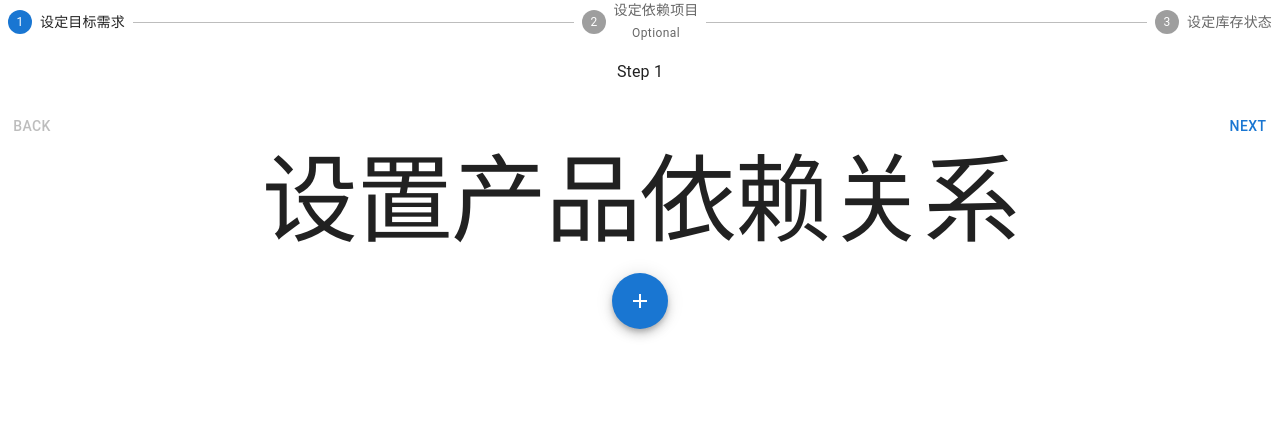
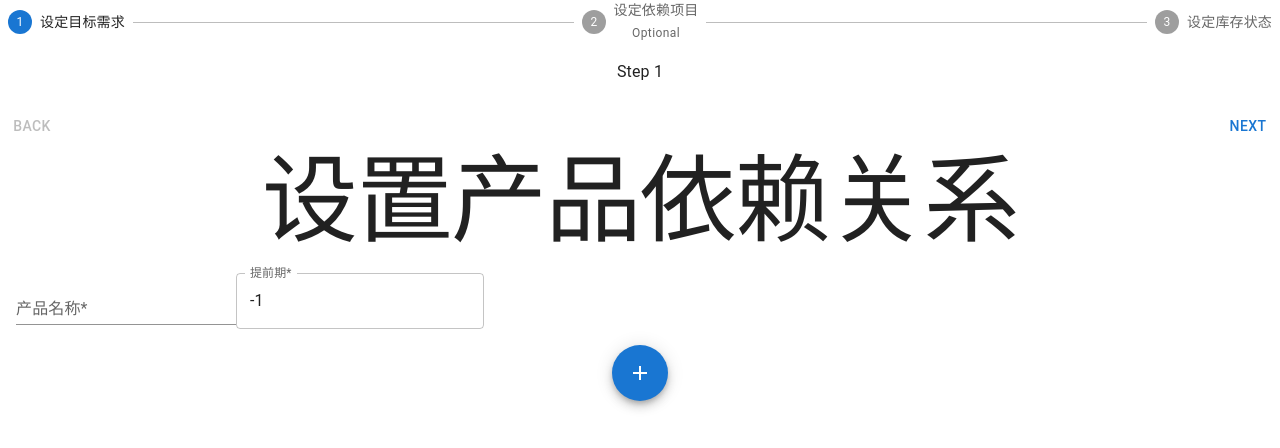
Before and after one commit to Yuan-Quan/mrp-planner-react, a React (Create React App) app: page /config/dependencies in a window 1280 px wide. Both pictures are taken after a click on the button "add". Shown: the top 448 px of the page. Built offline with nearby package versions, Linux system fonts and the light colour scheme.

Commit message:
IMPL add normal product

```diff
--- a/src/App.tsx
+++ b/src/App.tsx
@@ -14,6 +14,8 @@ import { IProduct } from './MrpData';
 interface IAppContext {
   targetProducts: IProduct[]
   setTargetProducts: React.Dispatch<React.SetStateAction<IProduct[]>>
+  normalProducts: IProduct[]
+  setNormalProducts: React.Dispatch<React.SetStateAction<IProduct[]>>
 }
 
 export const AppContext = React.createContext<IAppContext>(null!);
@@ -23,12 +25,16 @@ function App() {
     // recall from localStorage
     JSON.parse(localStorage.getItem("targetProducts") || "[]")
   )
+  const [normalProducts, setNormalProducts] = React.useState<IProduct[]>(
+    // recall from localStorage
+    JSON.parse(localStorage.getItem("normalProducts") || "[]")
+  )
 
   return (
     <div className="App">
       <CssBaseline />
       <AppContext.Provider value={{
-        targetProducts, setTargetProducts
+        targetProducts, setTargetProducts, normalProducts, setNormalProducts
       }}>
         <BRouter>
           <Routes>
--- /dev/null
+++ b/src/components/configPage/DepsProductItem.tsx
@@ -0,0 +1,56 @@
+import * as React from 'react';
+import { ListItem, ListItemButton, ListItemText, TextField, Typography } from "@mui/material"
+import { IProduct } from "../../MrpData"
+import { AppContext } from "../../App"
+
+export const DepsProductItem = (props: IProduct) => {
+    const { targetProducts, setTargetProducts } = React.useContext(AppContext)
+
+    const handleNameChange = (e: any) => {
+        const newTargetProducts = targetProducts.map((product) => {
+            if (product.idx == props.idx) {
+                return { ...product, name: e.target.value }
+            }
+            else {
+                return product
+            }
+        });
+        setTargetProducts(newTargetProducts);
+    }
+
+    const handleLeadTimeChange = (e: any) => {
+        const newTargetProducts = targetProducts.map((product) => {
+            if (product.idx == props.idx) {
+                return { ...product, lead_time: parseInt(e.target.value) }
+            }
+            else {
+                return product
+            }
+        });
+        setTargetProducts(newTargetProducts);
+    }
+
+    // persist to localStorage
+    React.useEffect(() => {
+        localStorage.setItem("targetProducts", JSON.stringify(targetProducts))
+    }, [targetProducts])
+
+    return (
+        <ListItem disablePadding>
+            <ListItemButton>
+                <TextField id="standard-basic" label="产品名称*" variant="standard" onChange={handleNameChange} defaultValue={props.name} />
+                <TextField
+                    id="target-periode"
+                    label="提前期*"
+                    type="number"
+                    defaultValue={props.lead_time}
+                    onChange={handleLeadTimeChange}
+                    InputLabelProps={{
+                        shrink: true,
+                    }}
+                />
+
+            </ListItemButton>
+        </ListItem>
+    )
+}
--- a/src/pages/ConfigDependencis.tsx
+++ b/src/pages/ConfigDependencis.tsx
@@ -2,19 +2,33 @@ import * as React from 'react';
 import AddIcon from '@mui/icons-material/Add';
 import { Box, Fab, List, Typography } from "@mui/material"
 import { AppContext } from '../App';
+import { DepsProductItem } from '../components/configPage/DepsProductItem';
 
 export const ConfigDependencis = () => {
-    const { targetProducts, setTargetProducts } = React.useContext(AppContext)
+    const { targetProducts, normalProducts, setNormalProducts } = React.useContext(AppContext)
+    const handleAddNormalProduct = () => {
+        setNormalProducts([...normalProducts, {
+            idx: targetProducts.length + normalProducts.length,
+            name: "",
+            lead_time: -1,
+            dependencis: [],
+        }])
+    }
     console.log(targetProducts);
     return (
         <Box>
-            <Typography variant="h1">设置产品依赖关系</Typography>
-            <List>
-            </List>
+            <Box>
+                <Typography variant="h1">设置产品依赖关系</Typography>
+                <List>
+                    {targetProducts.map((product, index) => (<DepsProductItem {...product} />))}
+                    {normalProducts.map((product, index) => (<DepsProductItem {...product} />))}
+                </List>
 
-            <Fab color="primary" aria-label="add" >
-                <AddIcon />
-            </Fab>
+                <Fab color="primary" aria-label="add" onClick={handleAddNormalProduct}>
+                    <AddIcon />
+                </Fab>
+            </Box>
+
         </Box>
     )
 }
```
Also changed, not shown: src/MrpData.tsx (+6 -1 lines).
